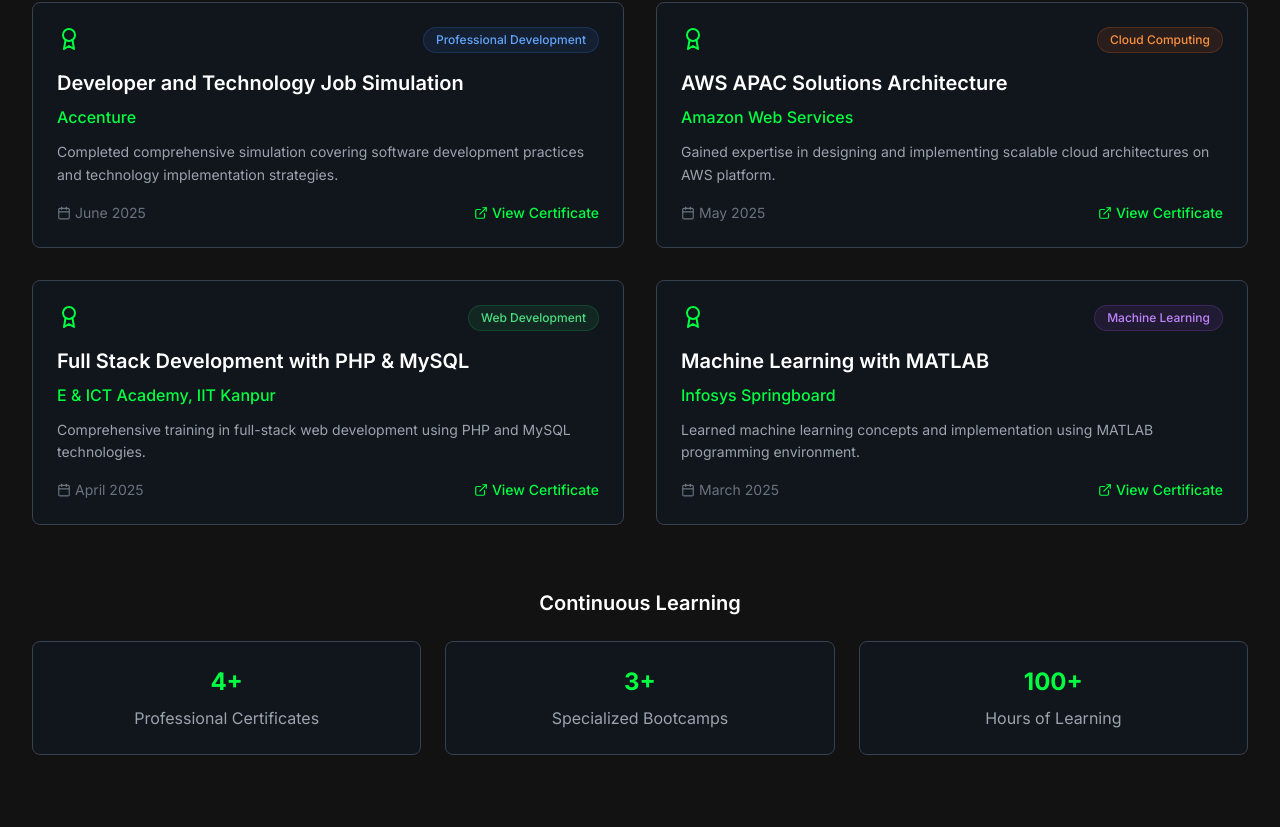
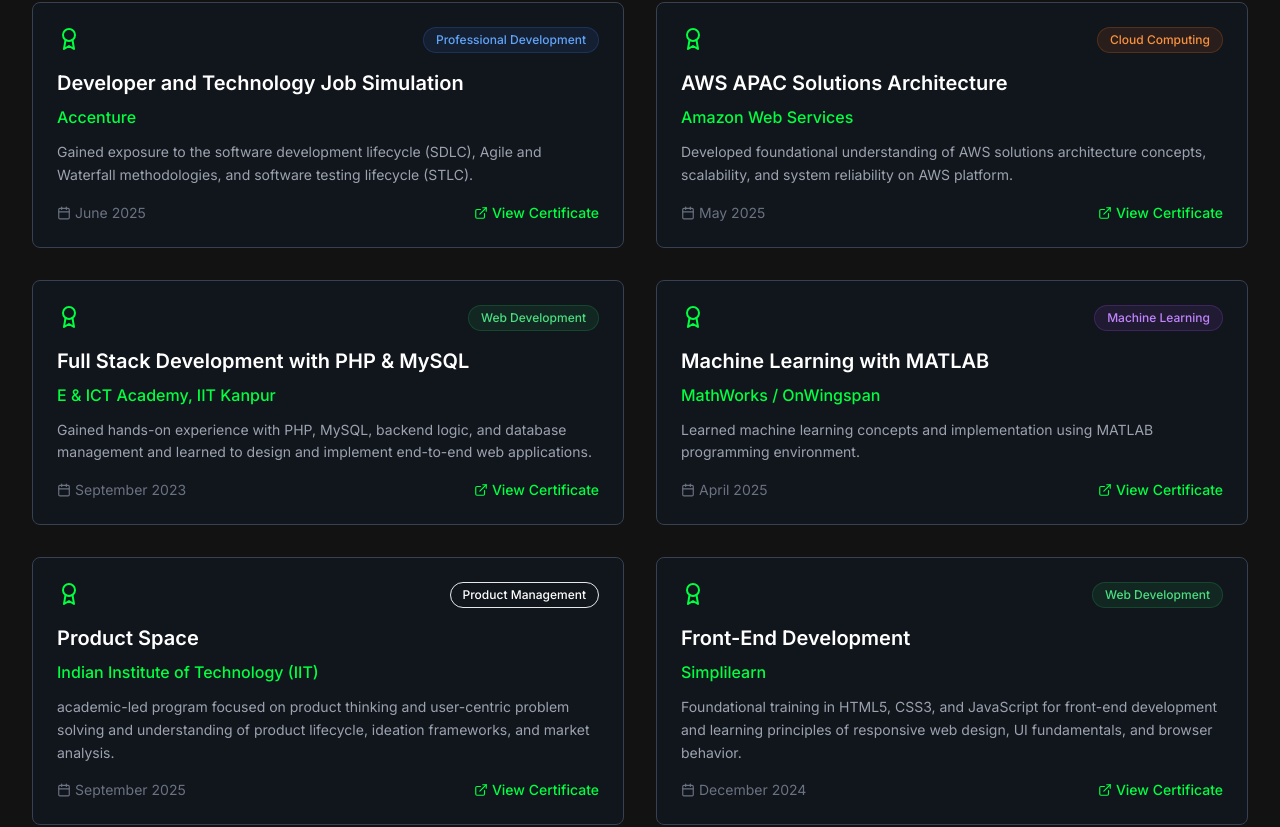
Before and after one commit to GitAjayYadavHub/Portfolio, a React (Vite) app: page / in a window 1280 px wide. Shown: the part 6362-7189 px from the top of the page. Built offline with nearby package versions, Linux system fonts and the light colour scheme; the HTML template or start-up script is replaced by a standard one.

Commit message:
Update certificates with new descriptions and URLs

```diff
--- a/src/components/Certificates.jsx
+++ b/src/components/Certificates.jsx
@@ -1,6 +1,12 @@
 import React from 'react';
 import { motion } from 'framer-motion';
 import { Award, ExternalLink, Calendar } from 'lucide-react';
+import developerJobSim from '../Certificates/developer-job-sim.pdf';
+import awsApac from '../Certificates/aws-apac.pdf';
+import fullStackPhp from '../Certificates/full-stack-php.pdf';
+import mlMatlab from '../Certificates/ml-matlab.pdf';
+import iitProductSpace from '../Certificates/IIT_product space.pdf';
+import simpliLearn from '../Certificates/SimpliLearn.pdf';
 
 const Certificates = () => {
   const certificates = [
@@ -8,33 +14,49 @@
       title: 'Developer and Technology Job Simulation',
       issuer: 'Accenture',
       date: 'June 2025',
-      description: 'Completed comprehensive simulation covering software development practices and technology implementation strategies.',
+      description: 'Gained exposure to the software development lifecycle (SDLC), Agile and Waterfall methodologies, and software testing lifecycle (STLC).',
       category: 'Professional Development',
-      url: 'https://drive.google.com/file/d/18-k1OK66LwgPObGyzSs5z3inkLGo3nxR/view?usp=drive_link'
+      url: developerJobSim
     },
     {
       title: 'AWS APAC Solutions Architecture',
       issuer: 'Amazon Web Services',
       date: 'May 2025',
-      description: 'Gained expertise in designing and implementing scalable cloud architectures on AWS platform.',
+      description: 'Developed foundational understanding of AWS solutions architecture concepts, scalability, and system reliability on AWS platform.',
       category: 'Cloud Computing',
-      url: 'https://drive.google.com/file/d/1CNZxjMiLsCIM2496xLDEWDgUiQaeDuzN/view?usp=drive_link'
+      url: awsApac
     },
     {
       title: 'Full Stack Development with PHP & MySQL',
       issuer: 'E & ICT Academy, IIT Kanpur',
-      date: 'April 2025',
-      description: 'Comprehensive training in full-stack web development using PHP and MySQL technologies.',
+      date: 'September 2023',
+      description: 'Gained hands-on experience with PHP, MySQL, backend logic, and database management and learned to design and implement end-to-end web applications.',
       category: 'Web Development',
-      url: 'https://drive.google.com/file/d/1tNtf2Br41jQT4qneGrWdQSes4afW22zw/view?usp=drive_link'
+      url: fullStackPhp
     },
     {
       title: 'Machine Learning with MATLAB',
-      issuer: 'Infosys Springboard',
-      date: 'March 2025',
+      issuer: 'MathWorks / OnWingspan',
+      date: 'April 2025',
       description: 'Learned machine learning concepts and implementation using MATLAB programming environment.',
       category: 'Machine Learning',
-      url: 'https://drive.google.com/file/d/1UNq4vfj_HeMneboWz-FuzBrxWJfYOcyO/view?usp=drive_link'
+      url: mlMatlab
+    },
+    {
+      title: 'Product Space',
+      issuer: 'Indian Institute of Technology (IIT)',
+      date: 'September 2025',
+      description: 'academic-led program focused on product thinking and user-centric problem solving and understanding of product lifecycle, ideation frameworks, and market analysis. ',
+      category: 'Product Management',
+      url: iitProductSpace
+    },
+    {
+      title: 'Front-End Development',
+      issuer: 'Simplilearn',
+      date: 'December 2024',
+      description: 'Foundational training in HTML5, CSS3, and JavaScript for front-end development and learning principles of responsive web design, UI fundamentals, and browser behavior.',
+      category: 'Web Development',
+      url: simpliLearn
     }
   ];
 
```
